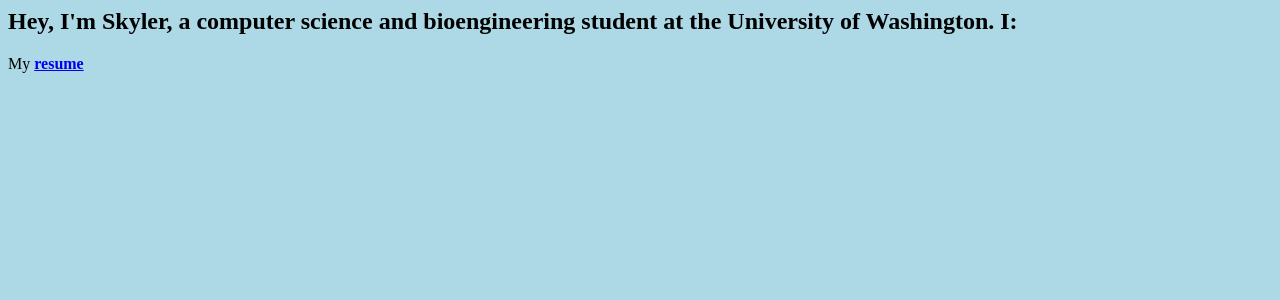
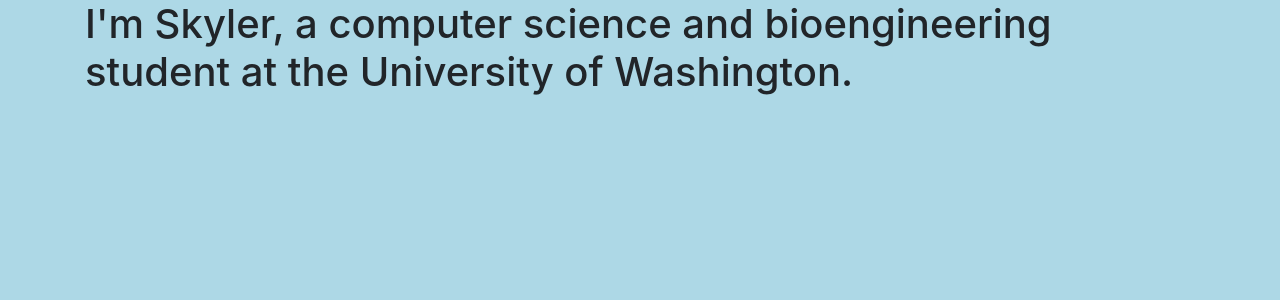
Before and after one commit to shallinan1/shallinan1.github.io, a Jekyll site: the page index.html, which Jekyll copies as it is, in a window 1280 px wide. Shown: the top 300 px of the page. Built offline with Jekyll 4.4.1, drawn with Linux system fonts in a browser that asks for light colours.

Commit message:
Update index.html

```diff
--- a/index.html
+++ b/index.html
@@ -1,14 +1,29 @@
-<html>
-	<head>
-		<title>Skyler's Homepage</title>
-		<link rel="stylesheet" type="text/css" href="//fonts.googleapis.com/css?family=Open+Sans">
-		<link rel="stylesheet" type="text/css" href="/css/main.css">
-	</head>
-	<body>
-		<h2> Hey, I'm Skyler, a computer science and bioengineering student at the University of Washington. I: </h2>
+<!doctype html>
+<html lang="en">
+  <head>
+    <!-- Required meta tags -->
+    <meta charset="utf-8">
+    <meta name="viewport" content="width=device-width, initial-scale=1, shrink-to-fit=no">
 
-		<p>
-			My <a href="/assets/official/Hallinan_Skyler_Resume.pdf" target = "_blank"><b>resume</b></a> <br>
-		</p>
-		</body>
+    <!-- favicon code -->
+    <link href="favicon.ico" rel="icon" type="image/x-icon" />
+    <!-- Bootstrap CSS -->
+    <link rel="stylesheet" href="https://stackpath.bootstrapcdn.com/bootstrap/4.5.0/css/bootstrap.min.css" integrity="sha384-9aIt2nRpC12Uk9gS9baDl411NQApFmC26EwAOH8WgZl5MYYxFfc+NcPb1dKGj7Sk" crossorigin="anonymous">
+    		<link rel="stylesheet" type="text/css" href="//fonts.googleapis.com/css?family=Open+Sans">
+
+	<link rel="stylesheet" type="text/css" href="./css/main.css">
+
+    <title>Skyler's Homepage</title>
+  </head>
+  <body>
+  	<div class = container>
+    	<h1>I'm Skyler, a computer science and bioengineering student at the University of Washington.</h1>
+
+	</div>
+    <!-- Optional JavaScript -->
+    <!-- jQuery first, then Popper.js, then Bootstrap JS -->
+    <script src="https://code.jquery.com/jquery-3.5.1.slim.min.js" integrity="sha384-DfXdz2htPH0lsSSs5nCTpuj/zy4C+OGpamoFVy38MVBnE+IbbVYUew+OrCXaRkfj" crossorigin="anonymous"></script>
+    <script src="https://cdn.jsdelivr.net/npm/popper.js@1.16.0/dist/umd/popper.min.js" integrity="sha384-Q6E9RHvbIyZFJoft+2mJbHaEWldlvI9IOYy5n3zV9zzTtmI3UksdQRVvoxMfooAo" crossorigin="anonymous"></script>
+    <script src="https://stackpath.bootstrapcdn.com/bootstrap/4.5.0/js/bootstrap.min.js" integrity="sha384-OgVRvuATP1z7JjHLkuOU7Xw704+h835Lr+6QL9UvYjZE3Ipu6Tp75j7Bh/kR0JKI" crossorigin="anonymous"></script>
+  </body>
 </html>
```
